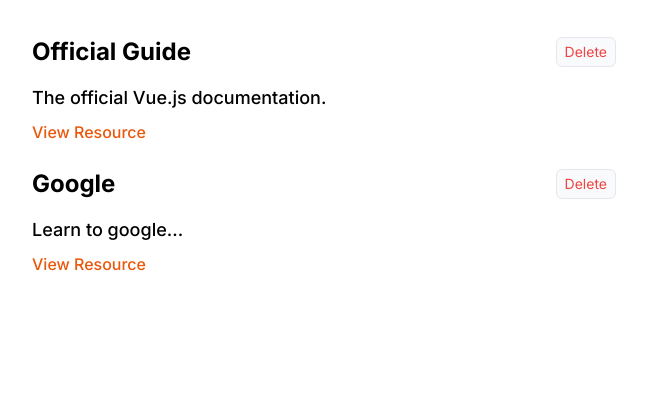
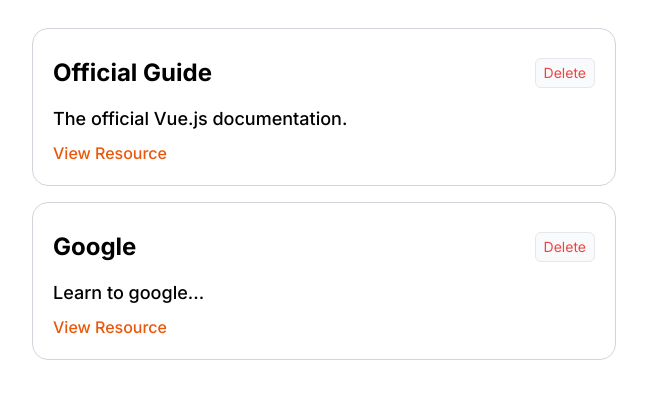
Before and after one commit to ahmadreza-ahmadi/Learning-Resource, a Vue app: page / in a window 1280 px wide. Shown: the top 398 px of the page, without its empty margins (316-963 px from the left). Built offline with nearby package versions, Linux system fonts and the light colour scheme.

Commit message:
feat: implement and use base card global component

```diff
--- /dev/null
+++ b/src/components/base/BaseCard.vue
@@ -0,0 +1,5 @@
+<template>
+  <div class="p-5 border border-gray-300 rounded-2xl">
+    <slot></slot>
+  </div>
+</template>
--- a/src/components/resources/ResourceListItem.vue
+++ b/src/components/resources/ResourceListItem.vue
@@ -11,6 +11,7 @@
 
 <template>
   <li>
+    <BaseCard>
       <header class="flex items-center justify-between">
         <h3 class="text-2xl font-bold my-2">{{ resource.title }}</h3>
         <button
@@ -28,5 +29,6 @@
           >View Resource</a
         >
       </nav>
+    </BaseCard>
   </li>
 </template>
```
Also changed, not shown: src/main.js (+6 -1 lines). Lines whose indentation alone changed are shown as unchanged.
